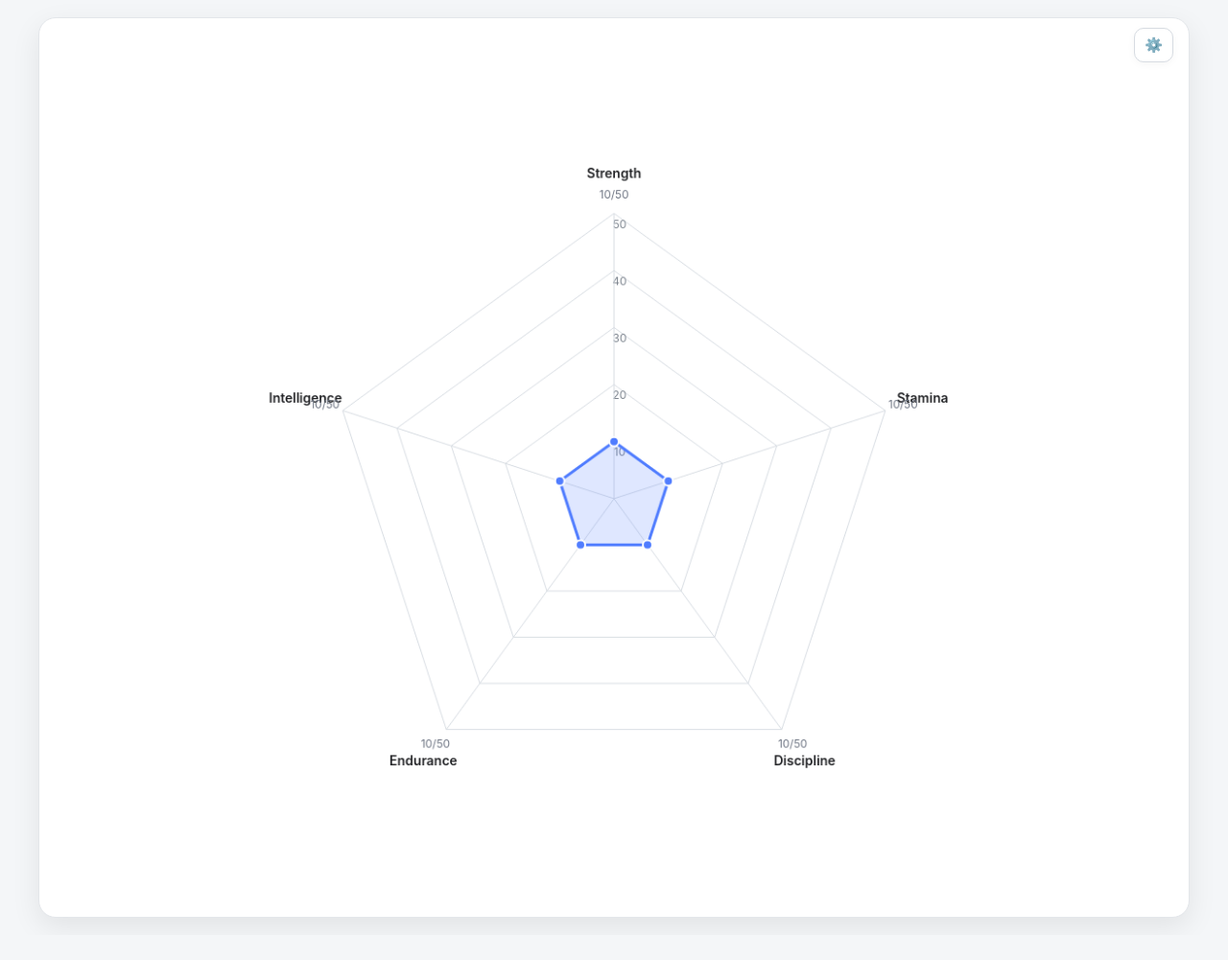
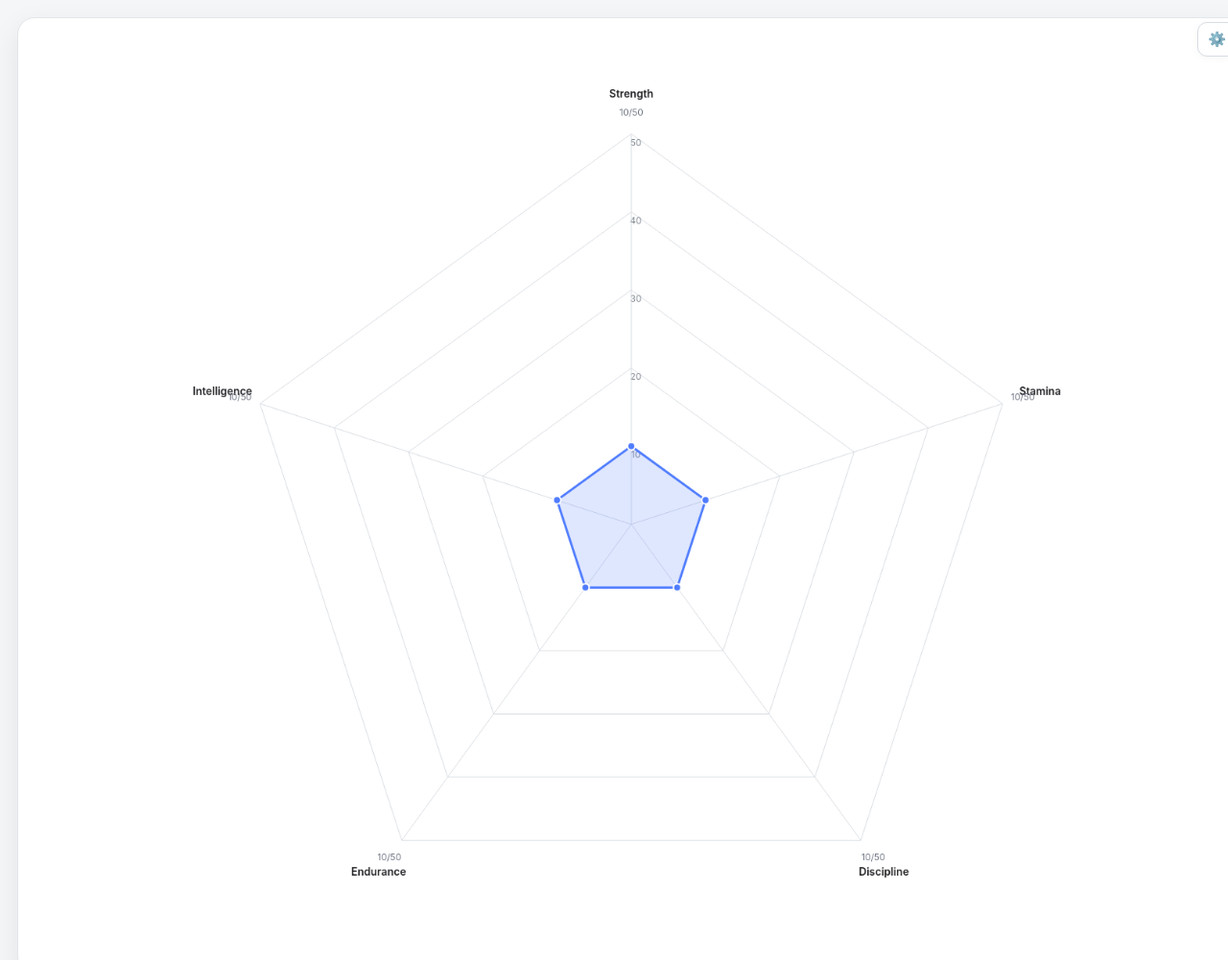
Before and after one commit to Moonbeam111/notion-radar-widget, a plain HTML site: page index.html in a window 1280 px wide. Shown: the top 1001 px of the page at 96% size. Before the commit the page ends 975 px from the top, so only its background shows below. Drawn offline with Linux system fonts and the light colour scheme.

Commit message:
Update index.html

```diff
--- a/index.html
+++ b/index.html
@@ -26,11 +26,11 @@ body{
   font-family:Inter,system-ui,-apple-system,Segoe UI,Roboto,Arial,sans-serif;
 }
 .card{
-  width:min(1200px,98vw);
+  width:min(1600px,100vw);
   background:var(--card);
   border:1px solid #e3e6ea;
   border-radius:18px;
-  padding:10px 16px 16px;
+  padding:4px 8px 8px;
   box-shadow:0 10px 30px rgba(0,0,0,.08);
   position:relative;
 }
@@ -129,7 +129,7 @@ button.action{
     <button class="settings-btn" id="settingsBtn" aria-expanded="false" title="Edit values">⚙️</button>
   </div>
 
-  <canvas id="radar" width="1200" height="900"></canvas>
+  <canvas id="radar" width="1600" height="1200"></canvas>
 
   <div class="settings" id="settingsPanel">
     <div class="settings-inner" id="controls"></div>
@@ -255,7 +255,7 @@ function draw(sourceValues){
 
   const cx = w/2;
   const cy = h/2 + 18;
-  const maxR = Math.min(w,h)*0.34;
+  const maxR = Math.min(w,h)*0.43;
   const n = labels.length;
   const start = -Math.PI/2;
 
@@ -285,12 +285,12 @@ function draw(sourceValues){
     ctx.lineWidth = 1;
     ctx.stroke();
 
-    const labelPoint = point(cx,cy,maxR+42,angle);
+    const labelPoint = point(cx,cy,maxR+52,angle);
     ctx.fillStyle = "#202124";
     ctx.font = "600 14px Inter, Arial, sans-serif";
     ctx.fillText(labels[i],labelPoint[0],labelPoint[1]);
 
-    const valuePoint = point(cx,cy,maxR+20,angle);
+    const valuePoint = point(cx,cy,maxR+28,angle);
     ctx.fillStyle = "#6b7280";
     ctx.font = "12px Inter, Arial, sans-serif";
     ctx.fillText(`${clamp(sourceValues[i])}/50`,valuePoint[0],valuePoint[1]);
```
